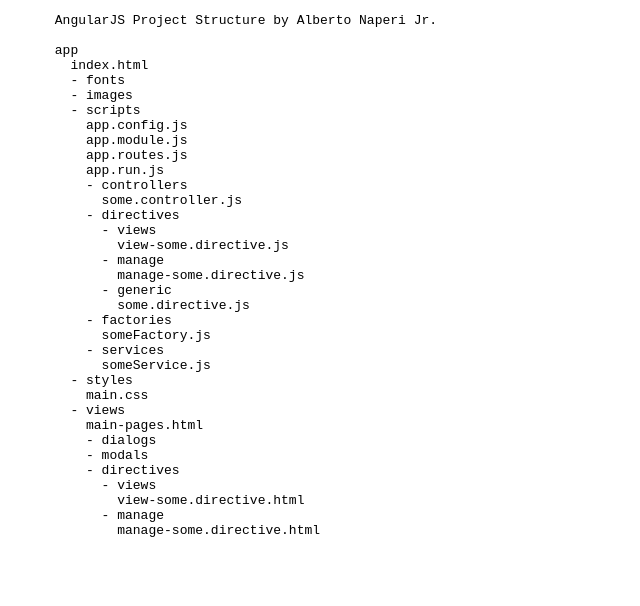
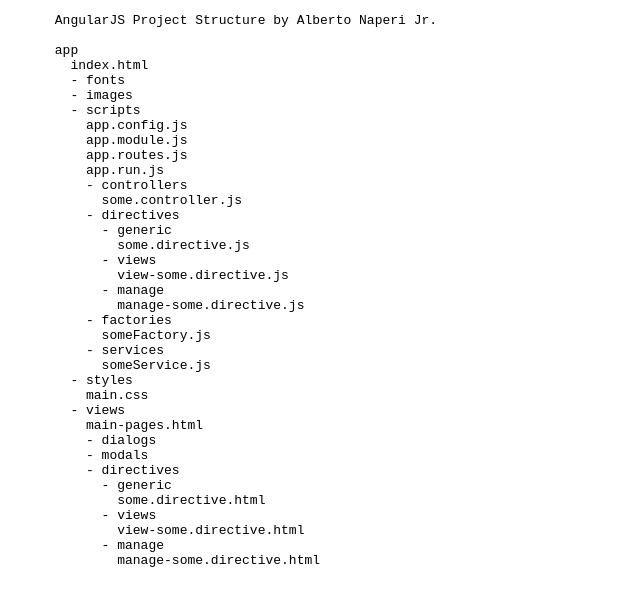
Before and after one commit to albertonaperijr/angularjs-project-structure, a plain HTML site: page AngularJSProjectStructure.html in a window 1280 px wide. Shown: the whole page, without its empty margins (0-640 px from the left). Drawn offline with Linux system fonts and the light colour scheme.

Commit message:
added generic folder in views/directives

```diff
--- a/AngularJSProjectStructure.html
+++ b/AngularJSProjectStructure.html
@@ -20,12 +20,12 @@
           - controllers
             some.controller.js
           - directives
+            - generic
+              some.directive.js
             - views
               view-some.directive.js
             - manage
               manage-some.directive.js
-            - generic
-              some.directive.js
           - factories
             someFactory.js
           - services
@@ -37,10 +37,13 @@
           - dialogs
           - modals
           - directives
+            - generic
+              some.directive.html
             - views
               view-some.directive.html
             - manage
               manage-some.directive.html
+
     </pre>
   </body>
 </html>
```
